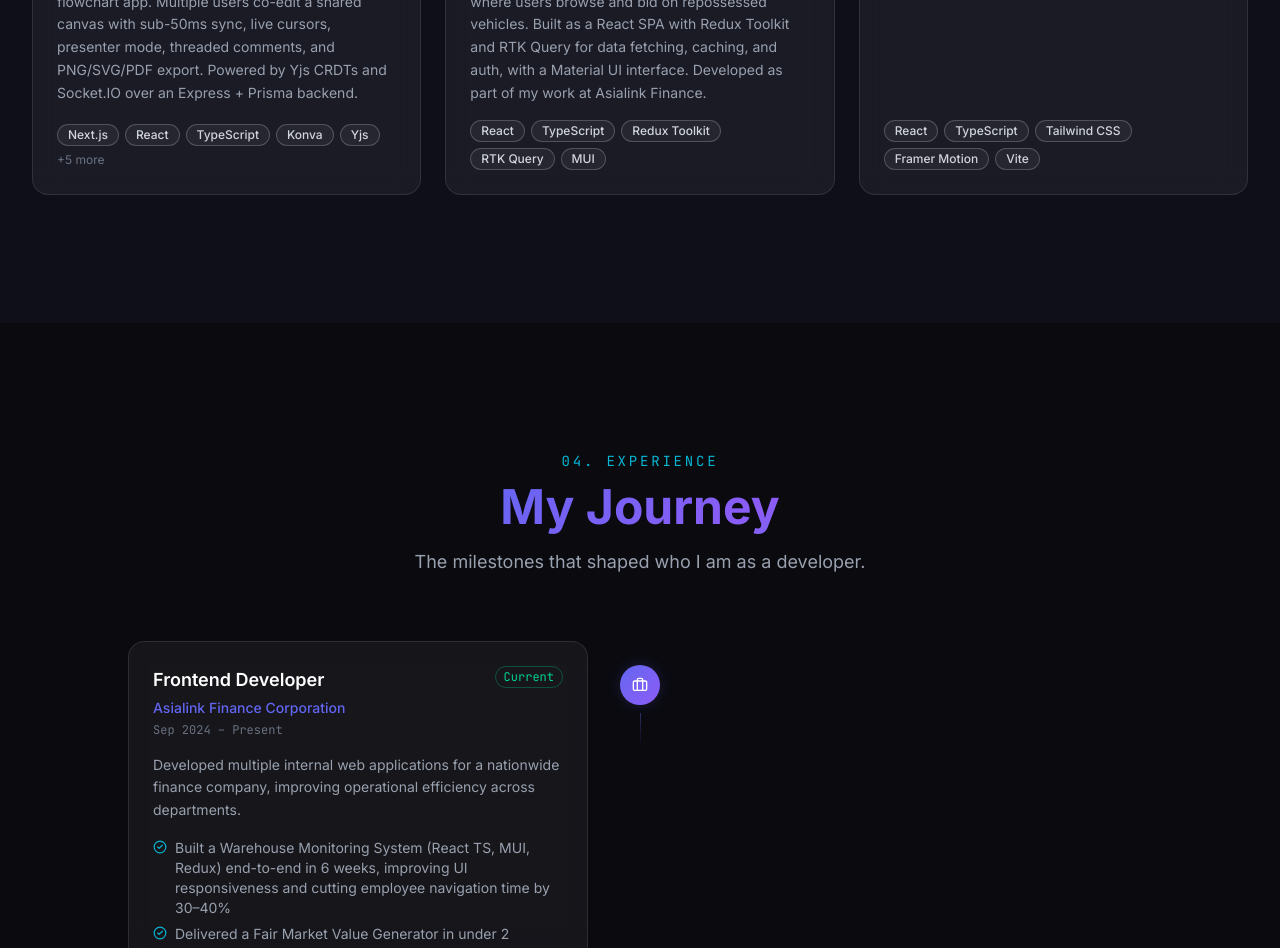
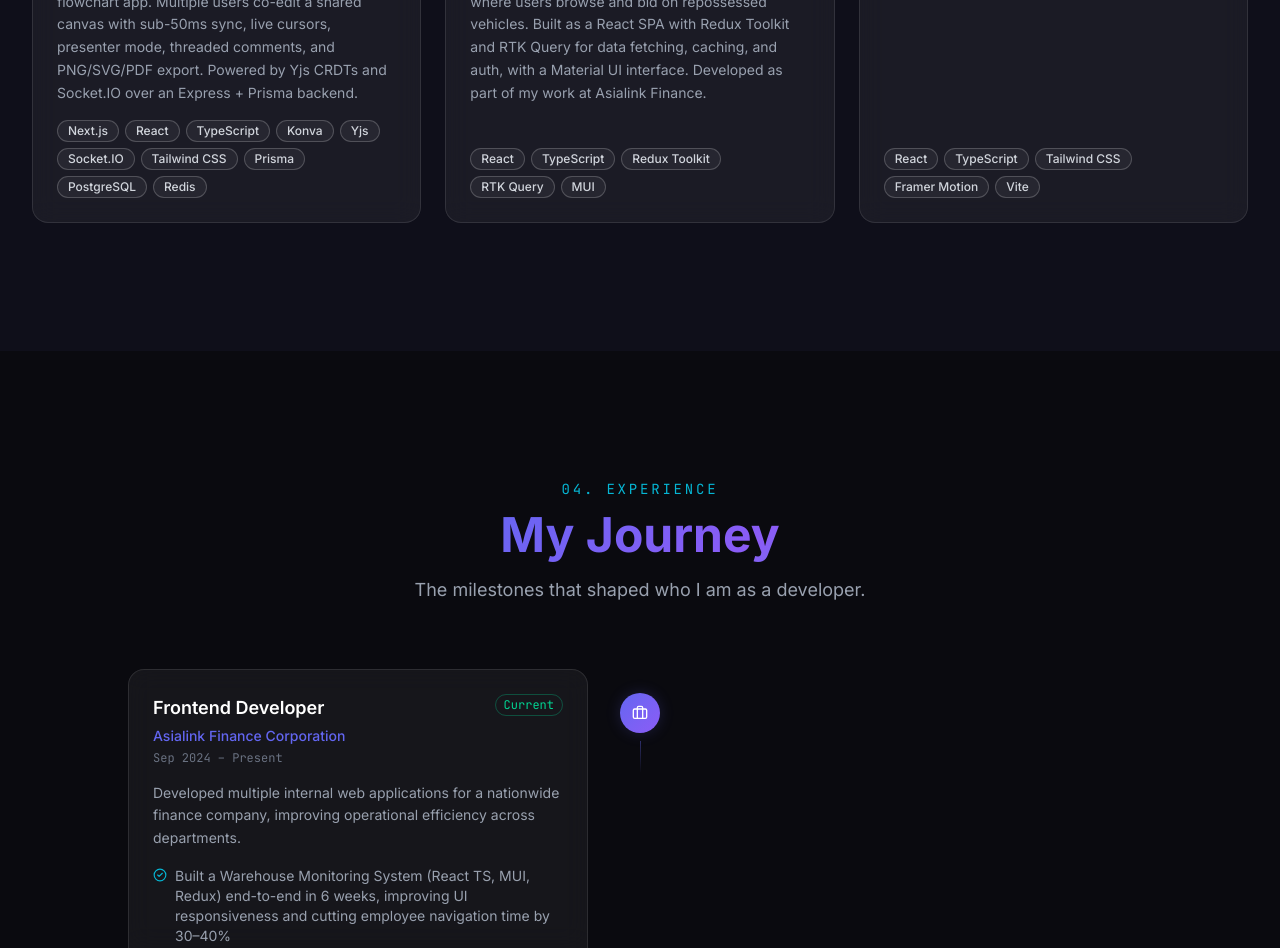
Before and after one commit to Solitae21/hans-portfolio-website, a React (Vite) app: page / in a window 1280 px wide. Shown: the part 3480-4428 px from the top of the page. Built offline with nearby package versions, Linux system fonts and the light colour scheme; no server answers.

Commit message:
fix: simplify technology badge display in ProjectCard component

```diff
--- a/src/components/sections/Projects/ProjectCard.tsx
+++ b/src/components/sections/Projects/ProjectCard.tsx
@@ -96,14 +96,9 @@ export default function ProjectCard({ project }: ProjectCardProps) {
 
           {/* Tech badges */}
           <div className="flex flex-wrap gap-1.5 mt-auto">
-            {project.technologies.slice(0, 5).map((tech) => (
+            {project.technologies.map((tech) => (
               <AnimatedBadge key={tech} label={tech} size="sm" />
             ))}
-            {project.technologies.length > 5 && (
-              <span className="text-xs text-gray-500 flex items-end pb-0.5">
-                +{project.technologies.length - 5} more
-              </span>
-            )}
           </div>
         </div>
       </GlassCard>
```
